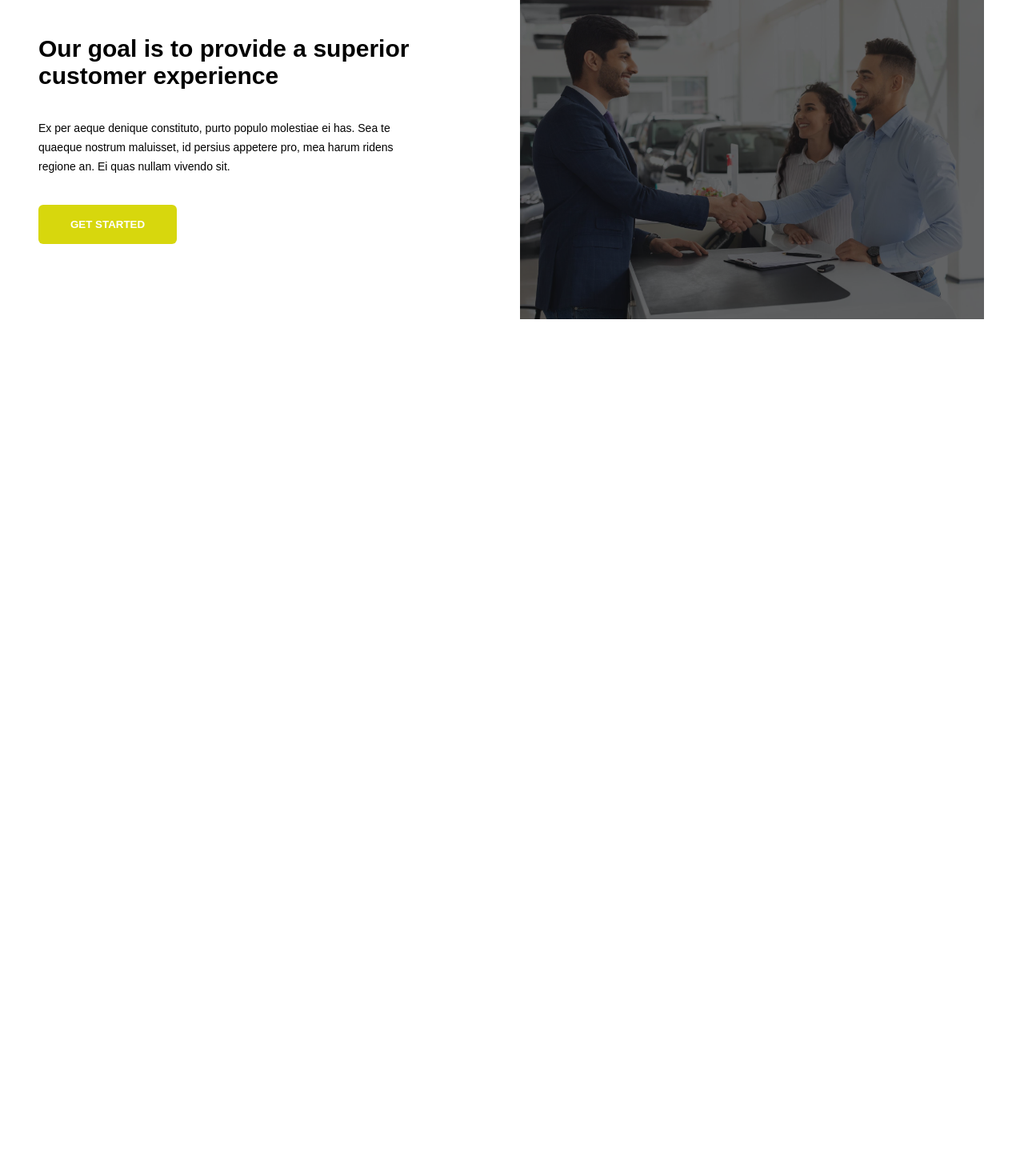
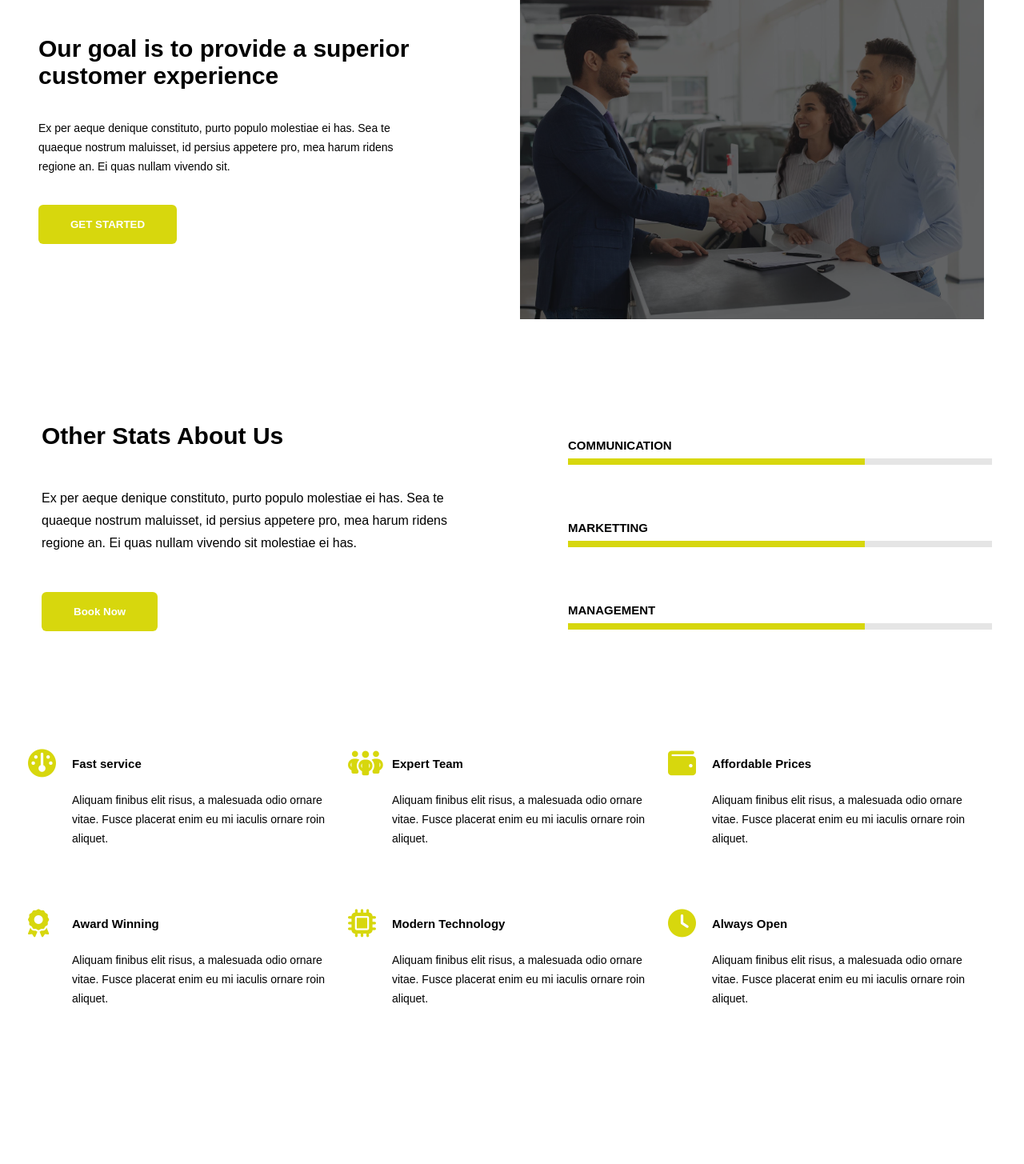
Before and after one commit to Sonar135/irental, a PHP site: page /about.php in a window 1280 px wide. Shown: the part 1342-2797 px from the top of the page at 80% size. Before the commit the page ends 1741 px from the top, so only its background shows below. Run offline with PHP 8.4, Linux system fonts and the light colour scheme; some libraries are stand-ins or nearby versions; some web fonts are replaced.

Commit message:
Add files via upload

```diff
--- a/about.php
+++ b/about.php
@@ -92,6 +92,88 @@ Our goal is to provide a superior customer experience</h1>
                 </div>
             </div>
         </div>
+
+        <div class="container sec4">
+            <div class="cent">
+            <div class="why">
+                    <h1>Other Stats About Us</h1>
+
+                    <div class="why_choose">
+                    Ex per aeque denique constituto, purto populo molestiae ei has. Sea te quaeque nostrum maluisset, id persius appetere pro, mea harum ridens regione an. Ei quas nullam vivendo sit molestiae ei has.
+                    </div>
+
+                    <button>Book Now</button>
+                </div>
+
+                <div class="fluid_data">
+                    <div class="data_box">
+                        <div class="data data_1">
+                            <h4>COMMUNICATION</h4>
+
+                            <div class="fluid_cont">
+                                <div class="fluid"></div>
+                            </div>
+                        </div>
+
+                        <div class="data">
+                            <h4>MARKETTING </h4>
+
+                            <div class="fluid_cont">
+                                <div class="fluid"></div>
+                            </div>
+                        </div>
+
+
+                        <div class="data">
+                            <h4>MANAGEMENT</h4>
+
+                            <div class="fluid_cont">
+                                <div class="fluid"></div>
+                            </div>
+                        </div>
+                    </div>
+                </div>
+            </div>
+        </div>
+
+        <div class="container sec5">
+           <div class="cent">
+           <div class="card">
+                <h4>Fast service</h4>
+                <p>Aliquam finibus elit risus, a malesuada odio ornare vitae. Fusce placerat enim eu mi iaculis ornare roin aliquet.</p>
+                <i class="fa-solid fa-gauge"></i>
+                </div>
+
+                <div class="card">
+                <h4>Expert Team</h4>
+                <p>Aliquam finibus elit risus, a malesuada odio ornare vitae. Fusce placerat enim eu mi iaculis ornare roin aliquet.</p>
+                <i class="fa-solid fa-people-group"></i>
+                </div>
+
+                <div class="card">
+               <h4> Affordable Prices</h4>
+                <p>Aliquam finibus elit risus, a malesuada odio ornare vitae. Fusce placerat enim eu mi iaculis ornare roin aliquet.</p>
+                <i class="fa-solid fa-wallet"></i>
+                </div>
+
+                <div class="card">
+                <h4>Award Winning</h4>
+                <p>Aliquam finibus elit risus, a malesuada odio ornare vitae. Fusce placerat enim eu mi iaculis ornare roin aliquet.</p>
+                <i class="fa-solid fa-award"></i>
+                </div>
+
+                <div class="card">
+                <h4>Modern Technology</h4>
+                <p>Aliquam finibus elit risus, a malesuada odio ornare vitae. Fusce placerat enim eu mi iaculis ornare roin aliquet.</p>
+                <i class="fa-solid fa-microchip"></i>
+                </div>
+                <div class="card">
+                <h4>Always Open</h4>
+                <p>Aliquam finibus elit risus, a malesuada odio ornare vitae. Fusce placerat enim eu mi iaculis ornare roin aliquet.</p>
+                <i class="fa-solid fa-clock"></i>
+                </div>
+           </div>
+        </div>
     </div>
 </body>
 </html>
--- a/css/about.css
+++ b/css/about.css
@@ -126,3 +126,116 @@
     background-repeat: no-repeat;
     background-position: 50% 30%;
 }
+
+
+.sec4{
+    height:300px;
+}
+
+.sec4 .cent{
+    display:flex;
+}
+
+
+
+
+.why, .fluid_data{
+    width:600px;
+    height:100%;
+}
+
+.why{
+    padding: 0 48px 0 12px;
+}
+
+.sec4 h1{
+    text-align: left;
+}
+
+.why_choose{
+    text-align: left;
+    height:auto;
+    padding: 2px 10px 2px 0;
+    line-height:28px;
+    font-weight:100;
+    font-size:16px;
+    margin:45px 0;
+}
+
+
+.data_box{
+    float: right;
+    width:530px;
+    height:250px;
+    margin:20px 0;
+}
+
+.data{
+    width:100%;
+    height:35px;
+    margin:68px 0;
+}
+
+.data h4{
+    text-align: left;
+    font-weight:600;
+}
+
+.data_1{
+    margin:0;
+}
+
+.fluid_cont{
+    width: 100%;
+    height:8px;
+    margin:8px 0;
+    background: #e5e5e5;
+}
+
+
+.fluid{
+    width:70%;
+    height:100%;
+    background: var(--accent);
+}
+
+
+.sec5{
+    height:400px;
+}
+
+
+.sec5 .cent{
+    display:flex;
+    flex-wrap: wrap;
+}
+
+
+.sec5 .card{
+    width:350px;
+    height:140px;
+    margin:18px 25px;
+    padding-left:25px;
+    position:relative;
+}
+
+.card h4{
+    font-weight:600;
+    text-align: left;
+}
+
+.card p{
+    width:325px;
+    text-align: left;
+    margin:25px 0;
+    font-size:14px;
+    line-height: 24px;
+}
+
+.card i{
+    position:absolute;
+    color:var(--accent);
+    font-size:35px;
+    top:-9px;
+    left:-30px;
+}
--- a/header.php
+++ b/header.php
@@ -80,7 +80,7 @@
               </li>
 
               <li>
-                <a href="">     Blog</a>
+                <a href="blog.php">     Blog</a>
               </li>
 
               <li>
@@ -88,7 +88,7 @@
               </li>
 
               <li>
-            <a href="">   Register/Login</a>
+            <a href="auth.php">   Register/Login</a>
               </li>
             </ul>
           </div>
```
Also changed, not shown: auth.php (added, +45 -0 lines), blog.php (added, +91 -0 lines), css/auth.css (+25 -81 lines), css/blog.css (added, +49 -0 lines).
